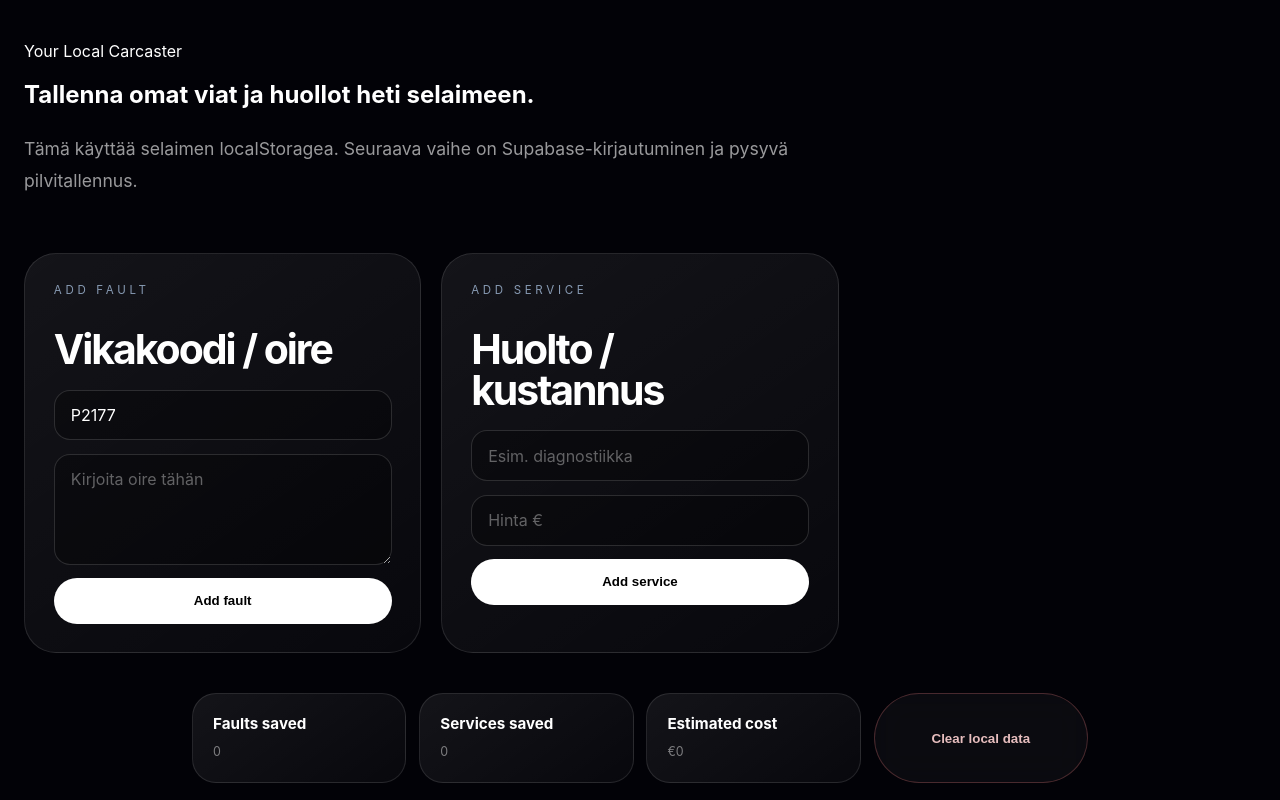
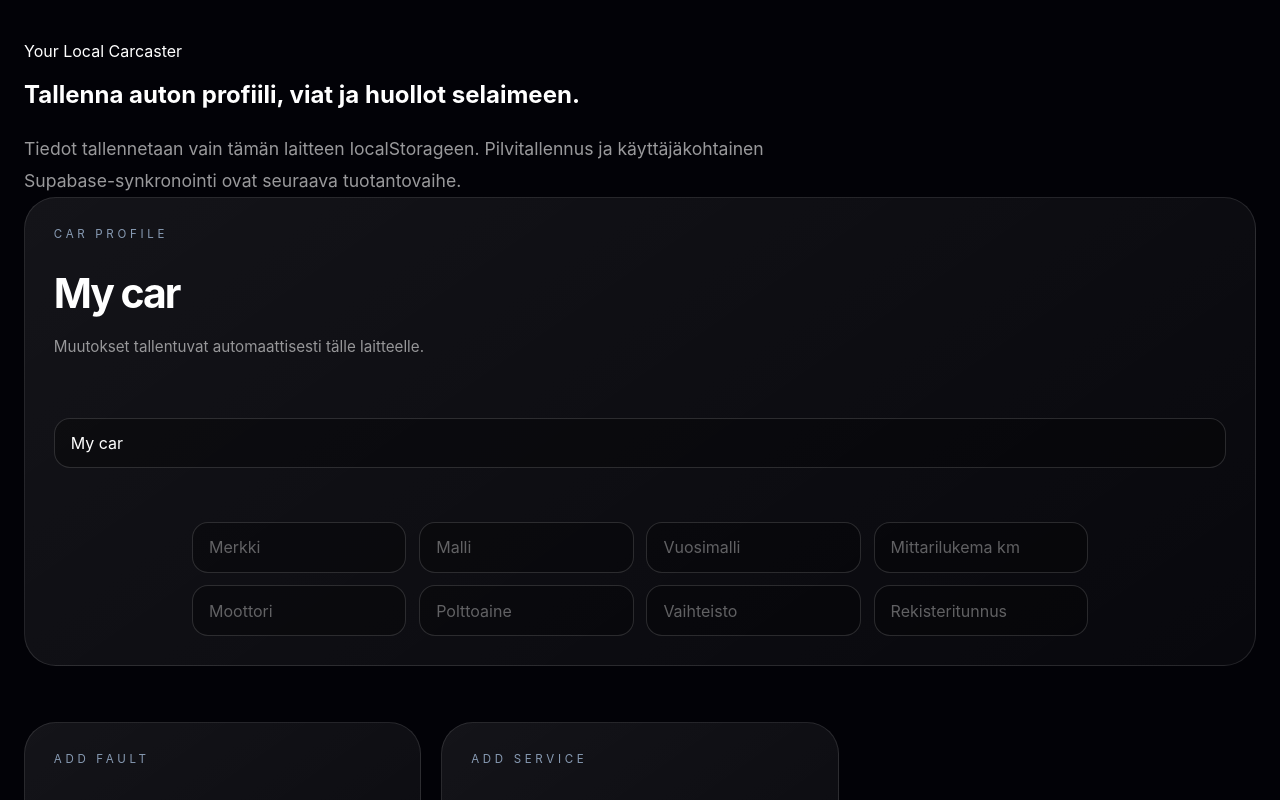
Before and after one commit to vv-glitchhub/Caster-hub, a Next.js app: page /apps/carcaster in a window 1280 px wide. Shown: the part 940-1740 px from the top of the page. Built offline with nearby package versions, Linux system fonts and the light colour scheme.

Commit message:
Add editable local Carcaster profiles

```diff
--- a/components/CarcasterLocalWorkspace.tsx
+++ b/components/CarcasterLocalWorkspace.tsx
@@ -1,6 +1,18 @@
 'use client'
 
 import { useEffect, useMemo, useState } from 'react'
+
+type CarProfile = {
+  nickname: string
+  make: string
+  model: string
+  year: number
+  engine: string
+  fuelType: string
+  transmission: string
+  registration: string
+  mileageKm: number
+}
 
 type Fault = {
   id: string
@@ -13,13 +25,34 @@ type Service = {
   id: string
   title: string
   cost: number
-  status: string
+  status: 'planned' | 'done'
 }
 
+const profileKey = 'caster.carcaster.profile'
 const faultKey = 'caster.carcaster.faults'
 const serviceKey = 'caster.carcaster.services'
 
+const emptyProfile: CarProfile = {
+  nickname: 'My car',
+  make: '',
+  model: '',
+  year: 0,
+  engine: '',
+  fuelType: '',
+  transmission: '',
+  registration: '',
+  mileageKm: 0,
+}
+
+const currency = new Intl.NumberFormat('fi-FI', {
+  style: 'currency',
+  currency: 'EUR',
+  maximumFractionDigits: 2,
+})
+
 export default function CarcasterLocalWorkspace() {
+  const [hydrated, setHydrated] = useState(false)
+  const [profile, setProfile] = useState<CarProfile>(emptyProfile)
   const [faults, setFaults] = useState<Fault[]>([])
   const [services, setServices] = useState<Service[]>([])
   const [faultCode, setFaultCode] = useState('P2177')
@@ -28,52 +61,93 @@ export default function CarcasterLocalWorkspace() {
   const [serviceCost, setServiceCost] = useState('')
 
   useEffect(() => {
+    setProfile(readObject(profileKey, emptyProfile))
     setFaults(readList<Fault>(faultKey))
     setServices(readList<Service>(serviceKey))
+    setHydrated(true)
   }, [])
 
   useEffect(() => {
-    if (faults.length) localStorage.setItem(faultKey, JSON.stringify(faults))
-  }, [faults])
+    if (!hydrated) return
+    localStorage.setItem(profileKey, JSON.stringify(profile))
+  }, [hydrated, profile])
 
   useEffect(() => {
-    if (services.length) localStorage.setItem(serviceKey, JSON.stringify(services))
-  }, [services])
+    if (!hydrated) return
+    localStorage.setItem(faultKey, JSON.stringify(faults))
+  }, [faults, hydrated])
 
-  const totalCost = useMemo(() => services.reduce((sum, item) => sum + Number(item.cost || 0), 0), [services])
+  useEffect(() => {
+    if (!hydrated) return
+    localStorage.setItem(serviceKey, JSON.stringify(services))
+  }, [hydrated, services])
+
+  const totalCost = useMemo(
+    () => services.reduce((sum, item) => sum + Number(item.cost || 0), 0),
+    [services],
+  )
+
+  const completedServices = useMemo(
+    () => services.filter((item) => item.status === 'done').length,
+    [services],
+  )
+
+  const vehicleName = [profile.year || null, profile.make, profile.model]
+    .filter(Boolean)
+    .join(' ')
+
+  function updateProfile<K extends keyof CarProfile>(key: K, value: CarProfile[K]) {
+    setProfile((current) => ({ ...current, [key]: value }))
+  }
 
   function addFault() {
     if (!symptom.trim()) return
+
+    const code = faultCode.trim().toUpperCase() || 'NO_CODE'
     setFaults((current) => [
       {
         id: `fault-${Date.now()}`,
-        code: faultCode.trim() || 'NO_CODE',
+        code,
         symptom: symptom.trim(),
-        system: faultCode.trim().toUpperCase().startsWith('P') ? 'Powertrain' : 'General'
+        system: inferSystem(code),
       },
-      ...current
+      ...current,
     ])
     setSymptom('')
   }
 
   function addService() {
     if (!serviceTitle.trim()) return
+
+    const parsedCost = Number(serviceCost.replace(',', '.'))
     setServices((current) => [
       {
         id: `service-${Date.now()}`,
         title: serviceTitle.trim(),
-        cost: Number(serviceCost || 0),
-        status: 'planned'
+        cost: Number.isFinite(parsedCost) && parsedCost > 0 ? parsedCost : 0,
+        status: 'planned',
       },
-      ...current
+      ...current,
     ])
     setServiceTitle('')
     setServiceCost('')
   }
 
-  function clearAll() {
-    localStorage.removeItem(faultKey)
-    localStorage.removeItem(serviceKey)
+  function toggleService(id: string) {
+    setServices((current) =>
+      current.map((service) =>
+        service.id === id
+          ? { ...service, status: service.status === 'done' ? 'planned' : 'done' }
+          : service,
+      ),
+    )
+  }
+
+  function resetAll() {
+    const confirmed = window.confirm('Poistetaanko Carcasterin paikallisesti tallennetut tiedot?')
+    if (!confirmed) return
+
+    setProfile(emptyProfile)
     setFaults([])
     setServices([])
   }
@@ -82,16 +156,109 @@ export default function CarcasterLocalWorkspace() {
     <section className="home-section">
       <div className="home-container">
         <p className="section-label">Your Local Carcaster</p>
-        <h2 className="section-title">Tallenna omat viat ja huollot heti selaimeen.</h2>
-        <p className="home-section-lead">Tämä käyttää selaimen localStoragea. Seuraava vaihe on Supabase-kirjautuminen ja pysyvä pilvitallennus.</p>
+        <h2 className="section-title">Tallenna auton profiili, viat ja huollot selaimeen.</h2>
+        <p className="home-section-lead">
+          Tiedot tallennetaan vain tämän laitteen localStorageen. Pilvitallennus ja käyttäjäkohtainen Supabase-synkronointi ovat seuraava tuotantovaihe.
+        </p>
+
+        <div className="home-module-card min-h-0">
+          <p className="home-module-label">Car profile</p>
+          <h3 className="home-module-title">{vehicleName || profile.nickname || 'My car'}</h3>
+          <p className="home-module-text">Muutokset tallentuvat automaattisesti tälle laitteelle.</p>
+          <div className="form-stack">
+            <input
+              className="caster-input"
+              value={profile.nickname}
+              onChange={(event) => updateProfile('nickname', event.target.value)}
+              placeholder="Auton kutsumanimi"
+              aria-label="Auton kutsumanimi"
+            />
+            <div className="home-highlight-grid form-summary-grid">
+              <input
+                className="caster-input"
+                value={profile.make}
+                onChange={(event) => updateProfile('make', event.target.value)}
+                placeholder="Merkki"
+                aria-label="Auton merkki"
+              />
+              <input
+                className="caster-input"
+                value={profile.model}
+                onChange={(event) => updateProfile('model', event.target.value)}
+                placeholder="Malli"
+                aria-label="Auton malli"
+              />
+              <input
+                className="caster-input"
+                type="number"
+                min="1886"
+                max="2100"
+                value={profile.year || ''}
+                onChange={(event) => updateProfile('year', positiveNumber(event.target.value))}
+                placeholder="Vuosimalli"
+                aria-label="Auton vuosimalli"
+              />
+              <input
+                className="caster-input"
+                type="number"
+                min="0"
+                value={profile.mileageKm || ''}
+                onChange={(event) => updateProfile('mileageKm', positiveNumber(event.target.value))}
+                placeholder="Mittarilukema km"
+                aria-label="Auton mittarilukema kilometreinä"
+              />
+              <input
+                className="caster-input"
+                value={profile.engine}
+                onChange={(event) => updateProfile('engine', event.target.value)}
+                placeholder="Moottori"
+                aria-label="Auton moottori"
+              />
+              <input
+                className="caster-input"
+                value={profile.fuelType}
+                onChange={(event) => updateProfile('fuelType', event.target.value)}
+                placeholder="Polttoaine"
+                aria-label="Auton polttoaine"
+              />
+              <input
+                className="caster-input"
+                value={profile.transmission}
+                onChange={(event) => updateProfile('transmission', event.target.value)}
+                placeholder="Vaihteisto"
+                aria-label="Auton vaihteisto"
+              />
+              <input
+                className="caster-input"
+                value={profile.registration}
+                onChange={(event) => updateProfile('registration', event.target.value.toUpperCase())}
+                placeholder="Rekisteritunnus"
+                aria-label="Auton rekisteritunnus"
+              />
+            </div>
+          </div>
+        </div>
 
         <div className="home-module-grid">
           <div className="home-module-card">
             <p className="home-module-label">Add fault</p>
             <h3 className="home-module-title">Vikakoodi / oire</h3>
             <div className="form-stack">
-              <input className="caster-input" value={faultCode} onChange={(event) => setFaultCode(event.target.value)} placeholder="P2177" />
-              <textarea className="caster-input" value={symptom} onChange={(event) => setSymptom(event.target.value)} placeholder="Kirjoita oire tähän" rows={4} />
+              <input
+                className="caster-input"
+                value={faultCode}
+                onChange={(event) => setFaultCode(event.target.value)}
+                placeholder="P2177"
+                aria-label="Vikakoodi"
+              />
+              <textarea
+                className="caster-input"
+                value={symptom}
+                onChange={(event) => setSymptom(event.target.value)}
+                placeholder="Kirjoita oire tähän"
+                aria-label="Vian oire"
+                rows={4}
+              />
               <button className="primary-button" type="button" onClick={addFault}>Add fault</button>
             </div>
           </div>
@@ -100,8 +267,21 @@ export default function CarcasterLocalWorkspace() {
             <p className="home-module-label">Add service</p>
             <h3 className="home-module-title">Huolto / kustannus</h3>
             <div className="form-stack">
-              <input className="caster-input" value={serviceTitle} onChange={(event) => setServiceTitle(event.target.value)} placeholder="Esim. diagnostiikka" />
-              <input className="caster-input" value={serviceCost} onChange={(event) => setServiceCost(event.target.value)} placeholder="Hinta €" inputMode="decimal" />
+              <input
+                className="caster-input"
+                value={serviceTitle}
+                onChange={(event) => setServiceTitle(event.target.value)}
+                placeholder="Esim. diagnostiikka"
+                aria-label="Huollon nimi"
+              />
+              <input
+                className="caster-input"
+                value={serviceCost}
+                onChange={(event) => setServiceCost(event.target.value)}
+                placeholder="Hinta €"
+                aria-label="Huollon arvioitu hinta"
+                inputMode="decimal"
+              />
               <button className="primary-button" type="button" onClick={addService}>Add service</button>
             </div>
           </div>
@@ -109,9 +289,9 @@ export default function CarcasterLocalWorkspace() {
 
         <div className="home-highlight-grid form-summary-grid">
           <div className="home-highlight-card"><p className="home-card-title">Faults saved</p><p className="home-card-text">{faults.length}</p></div>
-          <div className="home-highlight-card"><p className="home-card-title">Services saved</p><p className="home-card-text">{services.length}</p></div>
-          <div className="home-highlight-card"><p className="home-card-title">Estimated cost</p><p className="home-card-text">€{totalCost}</p></div>
-          <button className="secondary-button danger-button" type="button" onClick={clearAll}>Clear local data</button>
+          <div className="home-highlight-card"><p className="home-card-title">Services saved</p><p className="home-card-text">{services.length} · {completedServices} done</p></div>
+          <div className="home-highlight-card"><p className="home-card-title">Estimated cost</p><p className="home-card-text">{currency.format(totalCost)}</p></div>
+          <button className="secondary-button danger-button" type="button" onClick={resetAll}>Clear local data</button>
         </div>
 
         <div className="home-module-grid">
@@ -120,13 +300,20 @@ export default function CarcasterLocalWorkspace() {
               <p className="home-module-label">{fault.system}</p>
               <h3 className="home-module-title">{fault.code}</h3>
               <p className="home-module-text">{fault.symptom}</p>
+              <button className="secondary-button danger-button" type="button" onClick={() => setFaults((current) => current.filter((item) => item.id !== fault.id))}>Remove fault</button>
             </div>
           ))}
           {services.map((service) => (
             <div key={service.id} className="home-module-card min-h-0">
               <p className="home-module-label">{service.status}</p>
               <h3 className="home-module-title">{service.title}</h3>
-              <p className="home-module-text">€{service.cost}</p>
+              <p className="home-module-text">{currency.format(service.cost)}</p>
+              <div className="home-actions">
+                <button className="secondary-button" type="button" onClick={() => toggleService(service.id)}>
+                  Mark {service.status === 'done' ? 'planned' : 'done'}
+                </button>
+                <button className="secondary-button danger-button" type="button" onClick={() => setServices((current) => current.filter((item) => item.id !== service.id))}>Remove service</button>
+              </div>
             </div>
           ))}
         </div>
@@ -135,10 +322,34 @@ export default function CarcasterLocalWorkspace() {
   )
 }
 
+function inferSystem(code: string) {
+  const prefix = code.charAt(0)
+  if (prefix === 'P') return 'Powertrain'
+  if (prefix === 'B') return 'Body'
+  if (prefix === 'C') return 'Chassis'
+  if (prefix === 'U') return 'Network'
+  return 'General'
+}
+
+function positiveNumber(value: string) {
+  const parsed = Number(value)
+  return Number.isFinite(parsed) && parsed > 0 ? parsed : 0
+}
+
+function readObject<T>(key: string, fallback: T): T {
+  try {
+    const value = localStorage.getItem(key)
+    return value ? { ...fallback, ...JSON.parse(value) } : fallback
+  } catch {
+    return fallback
+  }
+}
+
 function readList<T>(key: string): T[] {
   try {
     const value = localStorage.getItem(key)
-    return value ? JSON.parse(value) : []
+    const parsed = value ? JSON.parse(value) : []
+    return Array.isArray(parsed) ? parsed : []
   } catch {
     return []
   }
```
